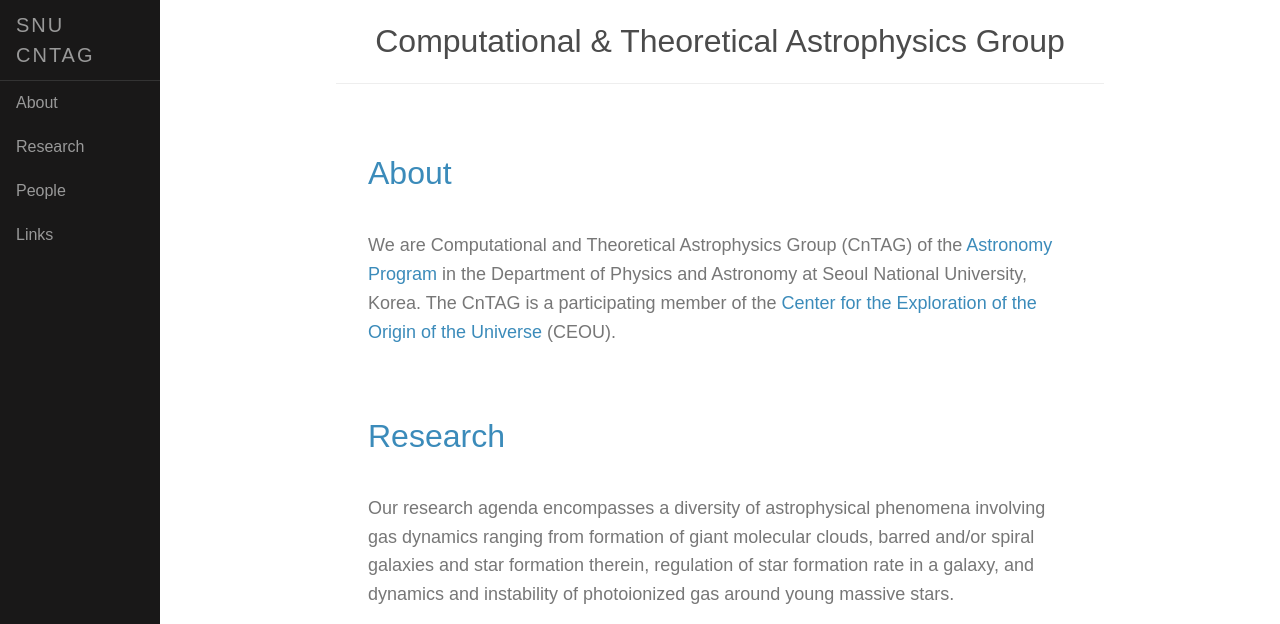
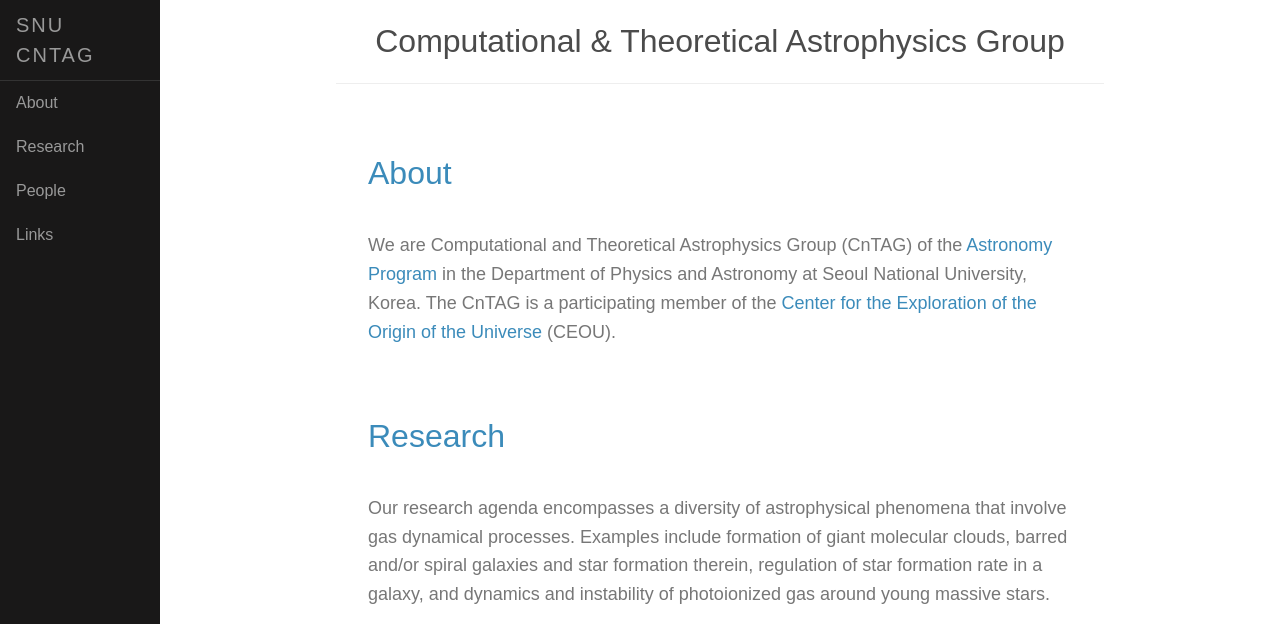
Before and after one commit to jeonggyukim/cntaghome, a plain HTML site: page index.html in a window 1280 px wide. Shown: the top 624 px of the page. Drawn offline with Linux system fonts and the light colour scheme; grey boxes are pictures that could not be loaded.

Commit message:
Minor changes

```diff
--- a/index.html
+++ b/index.html
@@ -60,11 +60,11 @@
         <h1 class="content-subhead"><a name="research">Research</a></h1>
         <p>
 	  Our research agenda encompasses a diversity of astrophysical
-	  phenomena involving gas dynamics ranging from formation of
-	  giant molecular clouds, barred and/or spiral galaxies and
-	  star formation therein, regulation of star formation rate in
-	  a galaxy, and dynamics and instability of photoionized gas
-	  around young massive stars.
+	  phenomena that involve gas dynamical processes. Examples
+	  include formation of giant molecular clouds, barred and/or
+	  spiral galaxies and star formation therein, regulation of
+	  star formation rate in a galaxy, and dynamics and
+	  instability of photoionized gas around young massive stars.
 	</p>
 
         <div class="pure-g">
```
Also changed, not shown: README.md.
